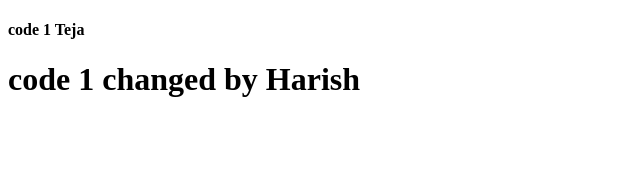
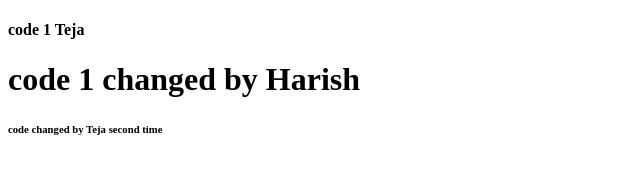
Before and after one commit to PavanTejaKommu/Project_1, a plain HTML site: page index.html in a window 1280 px wide. Shown: the whole page, without its empty margins (0-640 px from the left). Drawn offline with Linux system fonts and the light colour scheme.

Commit message:
version 2.1

```diff
--- a/index.html
+++ b/index.html
@@ -8,5 +8,6 @@
 <body>
     <h4>code 1 Teja</h4>
     <h1>code 1 changed by Harish</h1>
+    <h6>code changed by Teja second time </h6>
 </body>
 </html>
```
